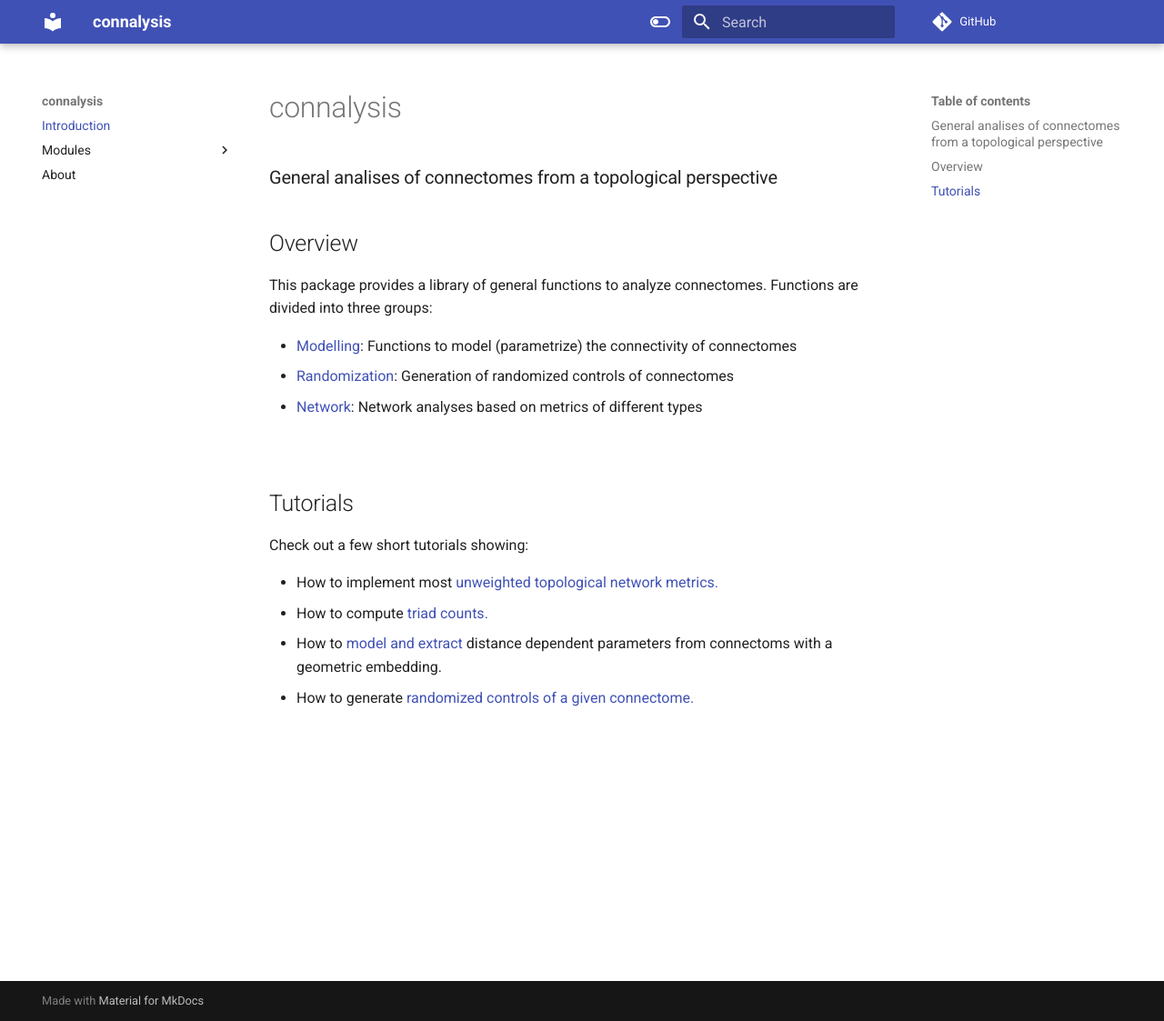
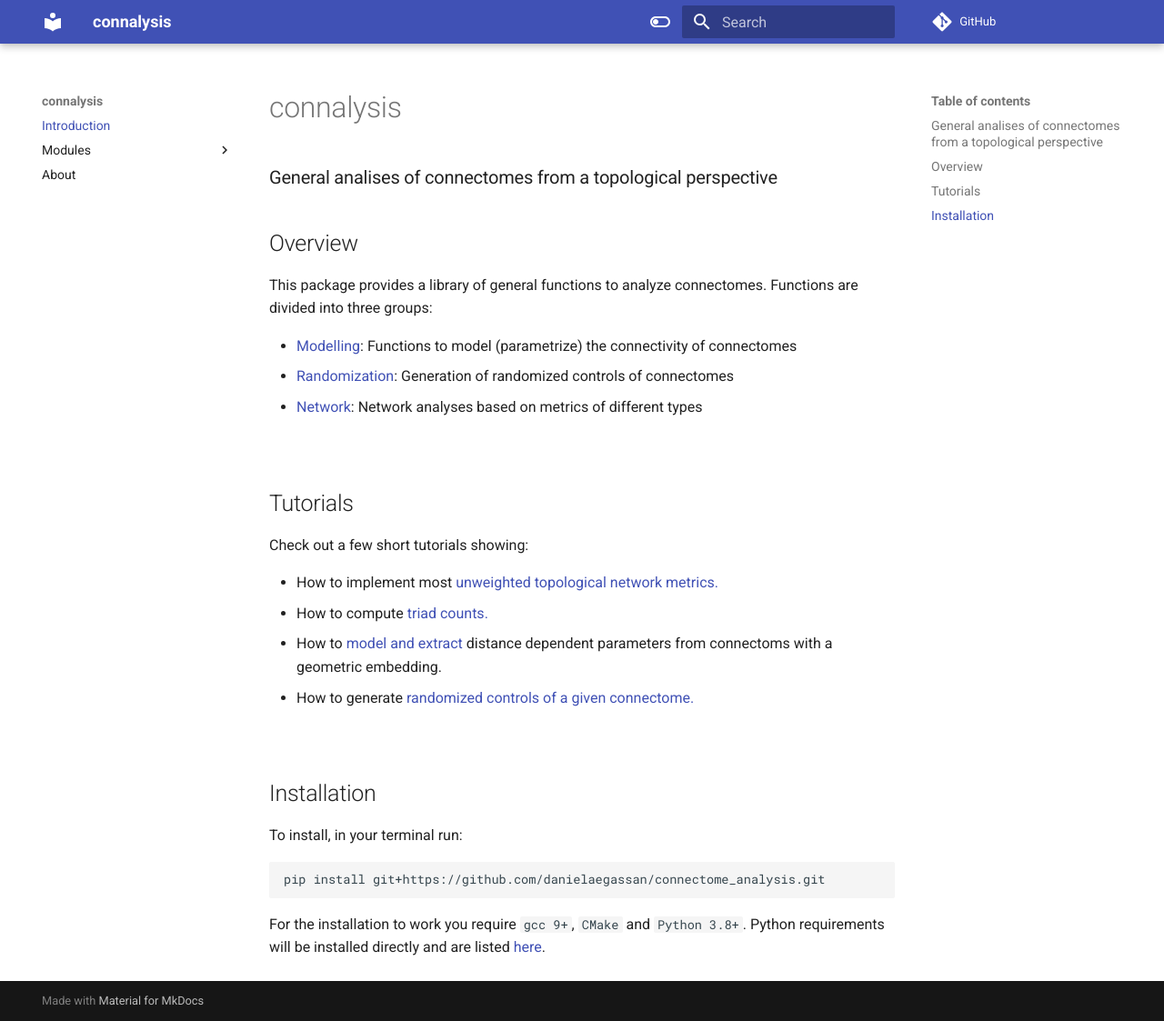
Before and after one commit to danielaegassan/connectome_analysis, an MkDocs documentation site: the page built from docs/index.md, in a window 1280 px wide and 1123 px high. Shown: the whole window at 91% size. Built offline with MkDocs 1.6.1 and Material for MkDocs 9.7.7, drawn with Linux system fonts in a browser that asks for light colours; comment, search, counter and statistics services are not loaded.

Commit message:
adding installation instructionst the docs

````diff
--- a/docs/index.md
+++ b/docs/index.md
@@ -24,3 +24,14 @@ Check out a few short tutorials showing:
 distance dependent parameters from connectoms with a geometric embedding.
 * How to generate
 [randomized controls of a given connectome.](https://github.com/danielaegassan/connectome_analysis/blob/master/tutorials/randomization.ipynb)
+
+## </br> Installation
+
+To install, in your terminal run:
+
+```
+pip install git+https://github.com/danielaegassan/connectome_analysis.git
+```
+
+For the installation to work you require ``gcc 9+``, ``CMake`` and ``Python 3.8+``. Python requirements will be installed directly and are listed
+[here](https://github.com/danielaegassan/connectome_analysis/blob/e4e23e614f95d7eab8945fcb91d0cf8ecbbe47c0/requirements.txt).
````
